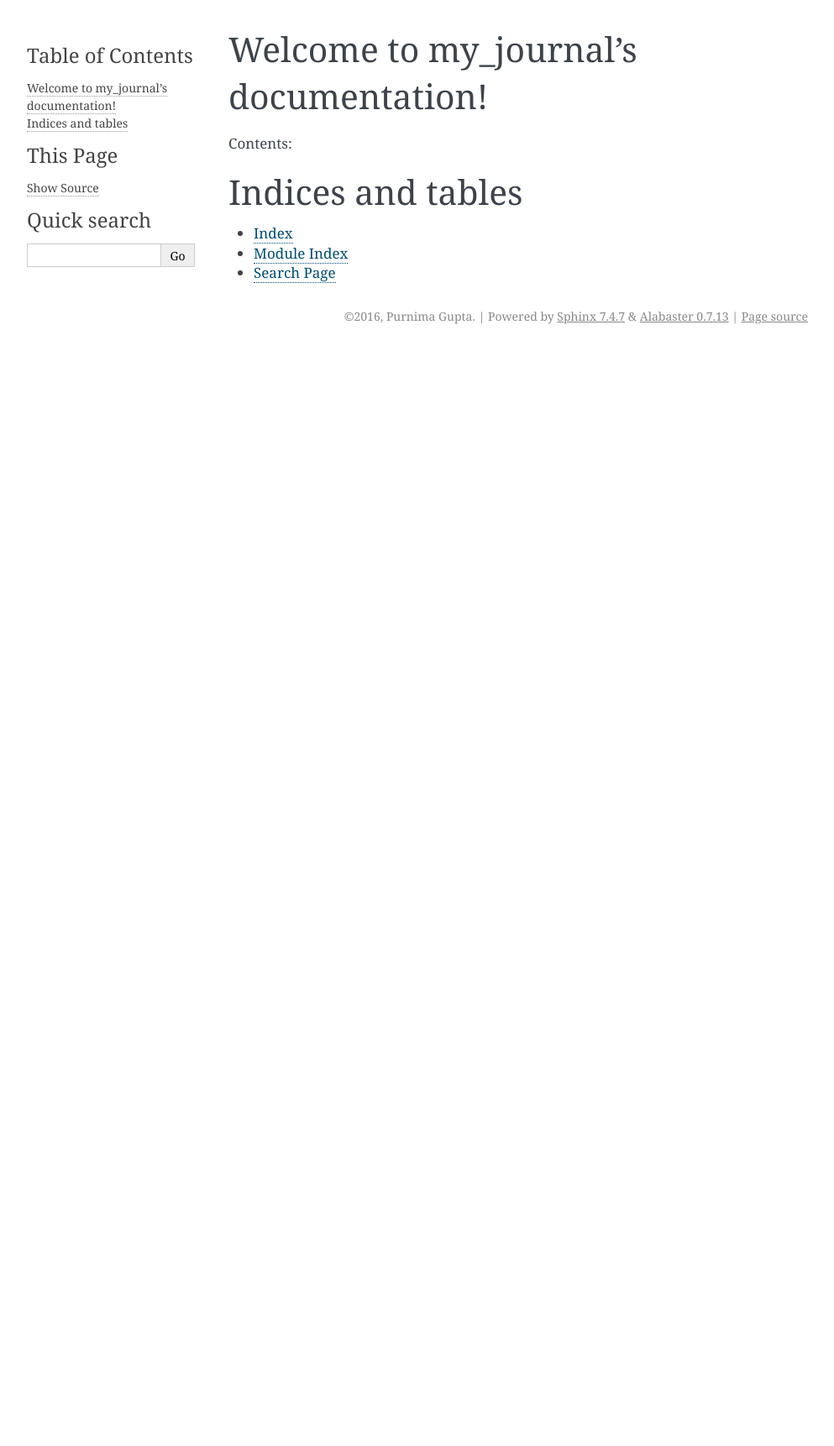
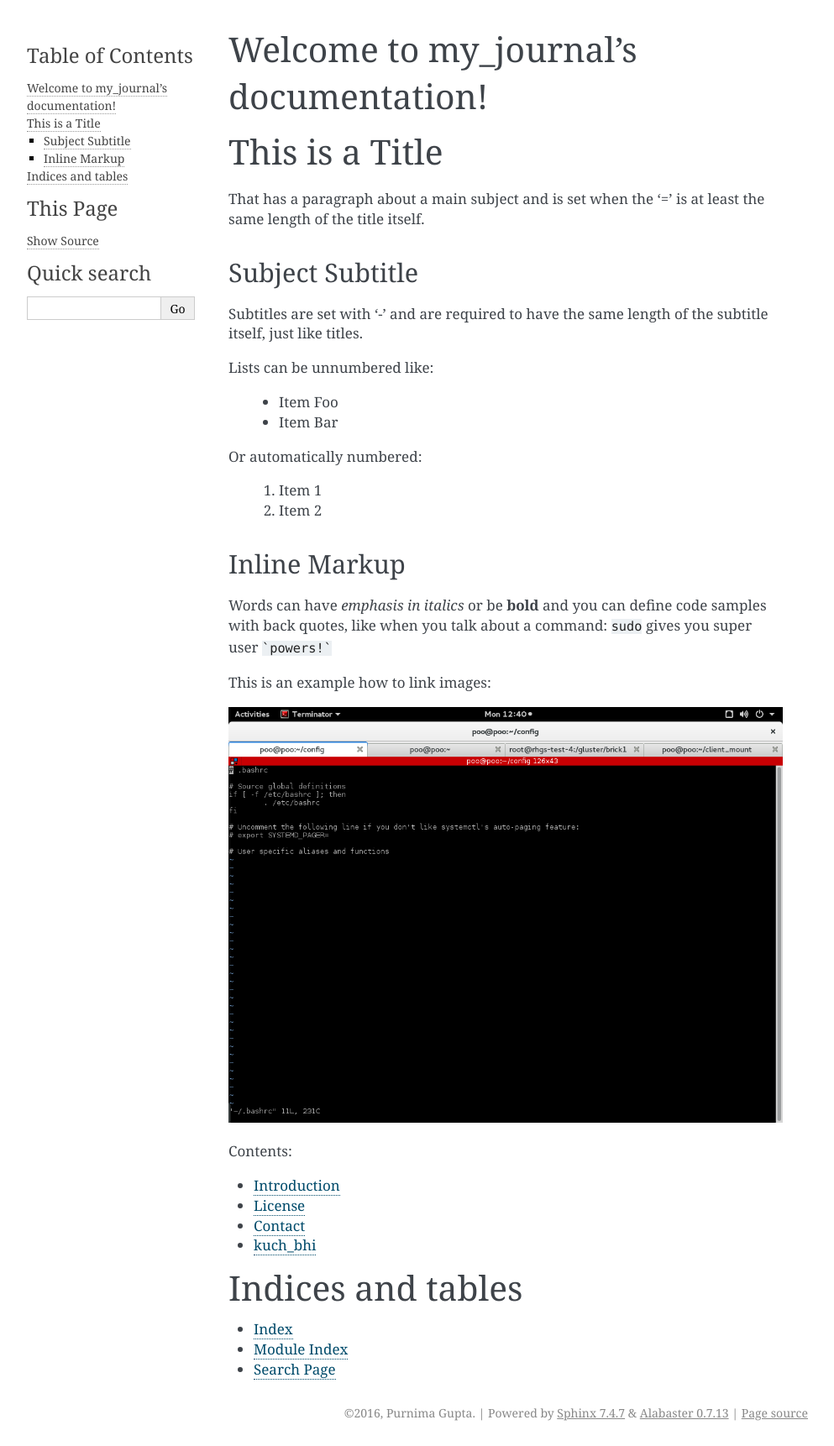
Before and after one commit to pooyaX14/my_journal_, a Sphinx documentation site: the page built from source/index.rst, in a window 1280 px wide. Shown: the whole page at 84% size, without its empty margins (148-1141 px from the left). Built offline with Sphinx 7.4.7, drawn with Linux system fonts in a browser that asks for light colours; before the commit the page ends 900 px from its top, so only the background shows below that.

Commit message:
initial commit with one random image

````diff
--- /dev/null
+++ b/source/contact.rst
@@ -0,0 +1,6 @@
+Contact
+=======
+
+Please don't contact me as I am also like you dumb :)
+But you can contact more senior person.
+email: purgupta@redhat.com
--- a/source/index.rst
+++ b/source/index.rst
@@ -6,10 +6,44 @@
 Welcome to my_journal's documentation!
 ======================================
 
+This is a Title
+===============
+That has a paragraph about a main subject and is set when the '='
+is at least the same length of the title itself.
+
+Subject Subtitle
+----------------
+Subtitles are set with '-' and are required to have the same length
+of the subtitle itself, just like titles.
+
+Lists can be unnumbered like:
+
+ * Item Foo
+ * Item Bar
+
+Or automatically numbered:
+
+ #. Item 1
+ #. Item 2
+
+Inline Markup
+-------------
+Words can have *emphasis in italics* or be **bold** and you can define
+code samples with back quotes, like when you talk about a command: ``sudo``
+gives you super user ```powers!```
+
+This is an example how to link images:
+
+.. image:: images/gdeploy.png
 Contents:
 
 .. toctree::
    :maxdepth: 2
+
+   introduction
+   license
+   contact
+   kuch_bhi
 
 
 
--- /dev/null
+++ b/source/introduction.rst
@@ -0,0 +1,4 @@
+Introduction
+============
+
+This is introductiion page to some random topic.
--- /dev/null
+++ b/source/kuch_bhi.rst
@@ -0,0 +1,4 @@
+kuch_bhi
+========
+
+Ye to kuch bhi file hai.jo mann me aaye vo likho
--- /dev/null
+++ b/source/license.rst
@@ -0,0 +1,4 @@
+License
+=======
+
+This is a license and agreement page.
--- /dev/null
+++ b/source/tmp.rst
@@ -0,0 +1,4 @@
+tmp file
+========
+
+This is tmp file that will be added inside toctree
````
Also changed, not shown: source/images/gdeploy.png (added).
